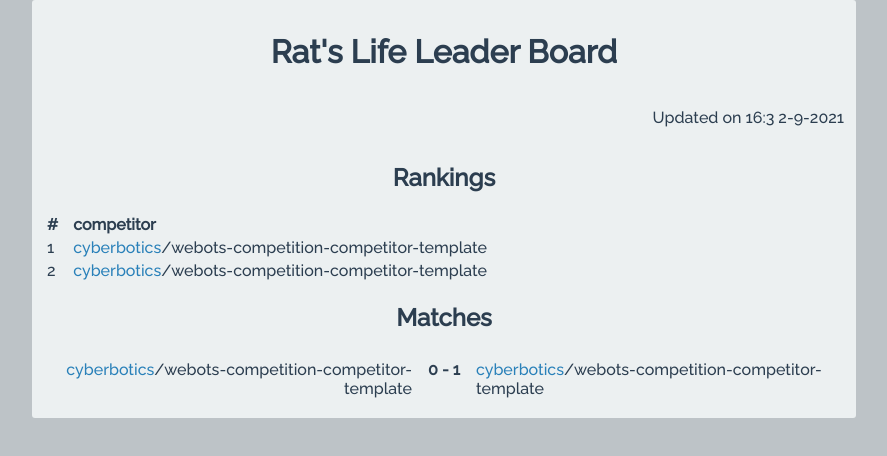
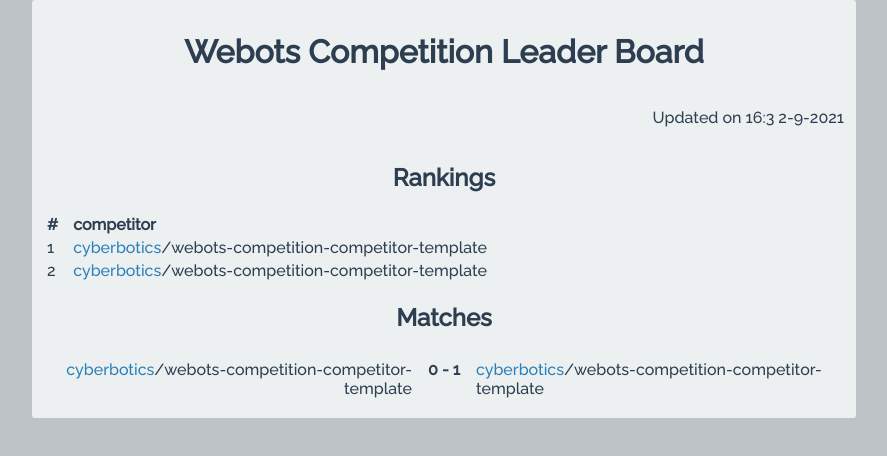
Before and after one commit to cyberbotics/webots-competition-organizer-template, a plain HTML site: page index.html in a window 1280 px wide. Shown: the whole page, without its empty margins (196-1083 px from the left). Drawn offline with Linux system fonts and the light colour scheme.

Commit message:
Update index.html

```diff
--- a/index.html
+++ b/index.html
@@ -248,7 +248,7 @@
 
 <body>
     <div id="content">
-        <h1>Rat's Life Leader Board</h1>
+        <h1>Webots Competition Leader Board</h1>
         <p class="update">Updated on <span id="timestamp"></span></p>
 
         <div class="card rankings">
```
